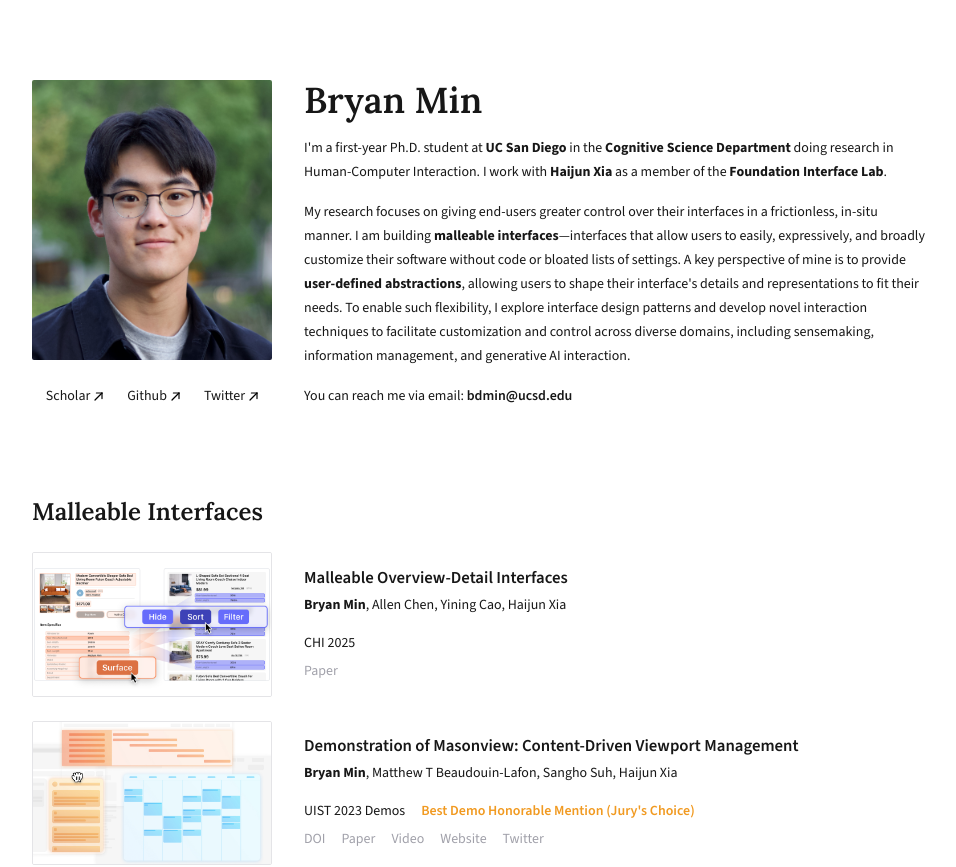
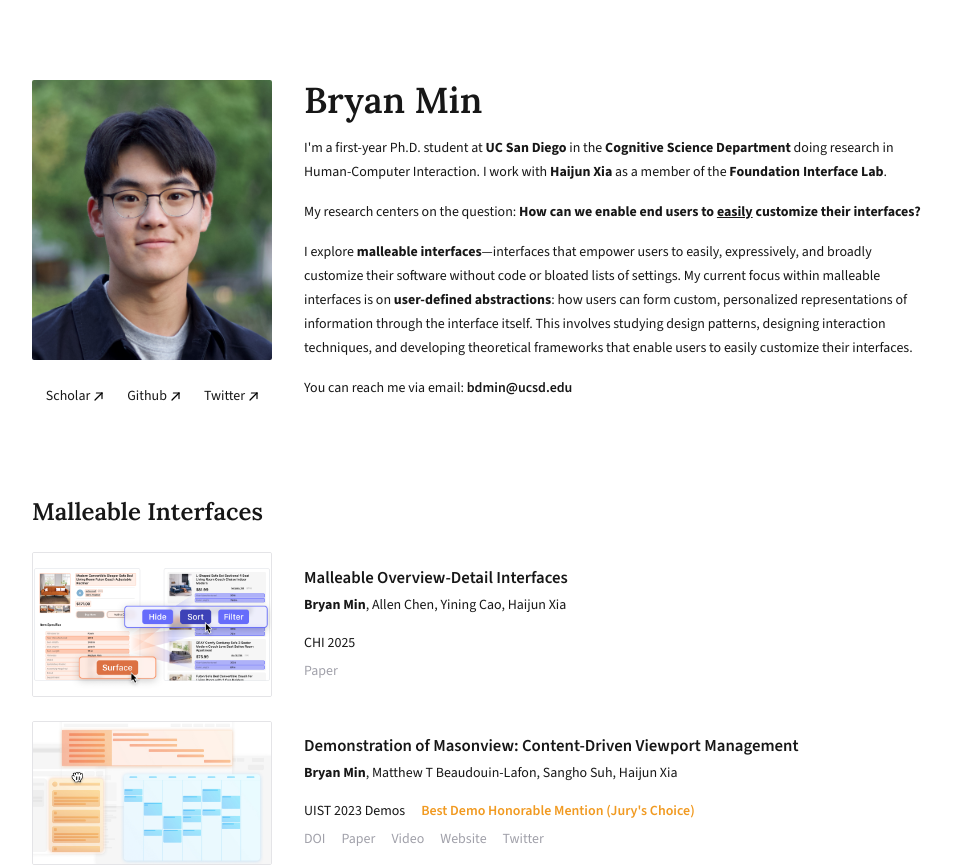
Before and after one commit to bdhmin/phd-portfolio, a Next.js app: page / in a window 1280 px wide. Shown: the top 867 px of the page, without its empty margins (160-1116 px from the left). Built offline with nearby package versions, Linux system fonts and the light colour scheme.

Commit message:
Updated bio

```diff
--- a/src/pages/about.tsx
+++ b/src/pages/about.tsx
@@ -64,18 +64,22 @@ export default function About() {
             member of the <Tag name="creativity">Foundation Interface Lab</Tag>.
           </p>
           <p>
-            My research focuses on giving end-users greater control over their
-            interfaces in a frictionless, in-situ manner. I am building{' '}
-            <b>malleable interfaces</b>—interfaces that allow users to easily,
-            expressively, and broadly customize their software without code or
-            bloated lists of settings. A key perspective of mine is to provide{' '}
-            <b>user-defined abstractions</b>, allowing users to shape their
-            interface's details and representations to fit their needs. To
-            enable such flexibility, I explore interface design patterns and
-            develop novel interaction techniques to facilitate customization and
-            control across diverse domains, including sensemaking, information
-            management, and generative AI interaction.
-            {/* I am investigating interface design patterns and developing novel interaction techniques to support such tasks in diverse domains, including sensemaking, information management, and generative AI interaction. */}
+            My research centers on the question:{' '}
+            <b>
+              How can we enable end users to <u>easily</u> customize their
+              interfaces?
+            </b>
+          </p>
+          <p>
+            I explore <b>malleable interfaces</b>—interfaces that empower users
+            to easily, expressively, and broadly customize their software
+            without code or bloated lists of settings. My current focus within
+            malleable interfaces is on <b>user-defined abstractions</b>: how
+            users can form custom, personalized representations of information
+            through the interface itself. This involves studying design
+            patterns, designing interaction techniques, and developing
+            theoretical frameworks that enable users to easily customize their
+            interfaces.
           </p>
           <p>
             You can reach me via email:{' '}
```
